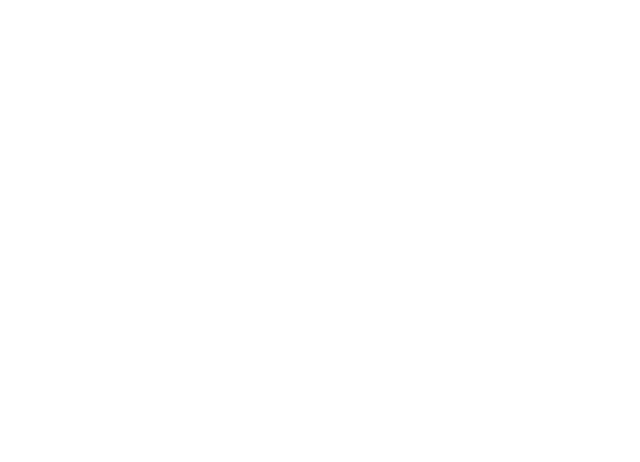
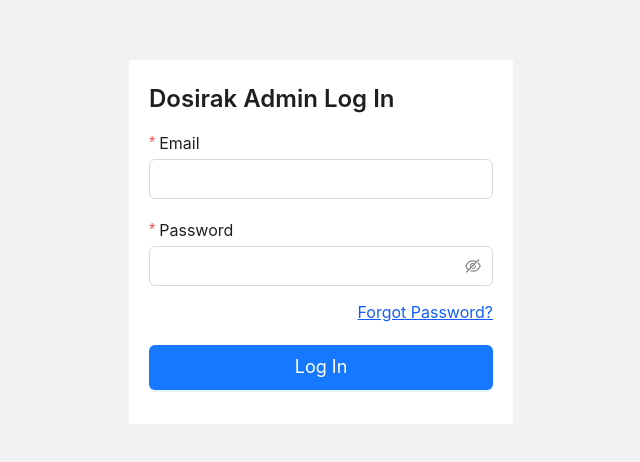
Before and after one commit to Doyan-Ngoding/dosirak-fe, a React (Vite) app: page /cms/login in a window 1280 px wide. Before the commit this address had no page. Shown: the part 158-620 px from the top of the page, without its empty margins (319-959 px from the left). Built offline with nearby package versions, Linux system fonts and the light colour scheme; a web font is replaced by a local one.

Commit message:
Cosmetics

```diff
--- a/src/components/module/cms/dashbord/invoiceSum.jsx
+++ b/src/components/module/cms/dashbord/invoiceSum.jsx
@@ -17,7 +17,7 @@
             amount: 98700,
             status: 'Scheduled',
             scheduled_time: '2018-07-26 10:30:30',
-            bulk: 'false',
+            bulk: 'Tidak',
             qty: 10,
         },
         {
@@ -27,7 +27,7 @@
             amount: 98700,
             status: 'Immediately',
             scheduled_time: null,
-            bulk: 'false',
+            bulk: 'Tidak',
             qty: 10,
         },
         {
@@ -37,7 +37,7 @@
             amount: 98700,
             status: 'Immediately',
             scheduled_time: null,
-            bulk: 'true',
+            bulk: 'Ya',
             qty: 190,
         },
     ]
--- a/src/components/module/cms/dashbord/salesChart.jsx
+++ b/src/components/module/cms/dashbord/salesChart.jsx
@@ -26,7 +26,7 @@
                         optionSalesDetail((data && data.length > 0) && data, setSize('large', 'medium', 'small'))
                     }
                     style={{
-                        height: "50vh",
+                        height: setSize("50vh", "20vh", "20vh"),
                         width: '100%',
                         padding: setSize('5px 10px', '3px 6px', '2px 4px'),
                     }}
--- /dev/null
+++ b/src/components/module/cms/login/index.jsx
@@ -0,0 +1,80 @@
+import React from 'react'
+import { Button, ConfigProvider, Form, Input } from 'antd'
+import { useAuth } from '../../../../context/AuthContext'
+
+export default function CmsLoginComp() {
+
+    const {
+        setSize
+    } = useAuth()
+
+    return (
+        <>
+            <div
+                className='bg-[#f2f2f2] h-[100vh] w-[100vw] flex items-center justify-center font-[Nunito Sans]'
+            >
+                <div
+                    className='bg-white mx-0 my-auto lg:p-5 md:p-3 p-3 lg:w-[30vw] md:w-[35vw] w-[60vw]'
+                >
+                    <ConfigProvider
+                        theme={{
+                            components: {
+                                Form: {
+                                    itemMarginBottom: setSize(14, 12, 10),
+                                    labelFontSize: setSize(16, 12, 10),
+                                    verticalLabelMargin: setSize('5px 0px -5px 0px', '5px 0px -5px 0px', '5px 0px -10px 0px'),
+                                    fontSize: setSize(16, 12, 10)
+                                },
+                                Input: {
+                                    controlHeight: setSize(40, 30, 24),
+                                    fontSize: setSize(16, 12, 10),
+                                }
+                            }
+                        }}
+                    >
+                        <Form
+                            layout="vertical"
+                        >
+                            <div
+                                className='font-semibold lg:text-[24px] md:text-[16px] text-[14px] md:pb-2 pb-2'
+                            >
+                                Dosirak Admin Log In
+                            </div>
+                            <Form.Item
+                                label="Email"
+                                name="email"
+                                rules={[
+                                    {
+                                        required: true,
+                                        message: 'Please input your email!',
+                                        type: 'email'
+                                    },
+                                ]}
+                                >
+                                <Input />
+                            </Form.Item>
+                            <Form.Item
+                                label="Password"
+                                name="password"
+                                rules={[
+                                    {
+                                        required: true,
+                                        message: 'Please input your password!',
+                                    },
+                                ]}
+                                >
+                                <Input.Password />
+                            </Form.Item>
+                            <div className="w-full flex justify-end cursor-pointer underline text-[#155DFF] hover:text-[#FA5523] lg:text-[16px] md:text-[12px] text-[10px]">Forgot Password?</div>
+                            <Form.Item label={null}>
+                                <Button type="primary" htmlType="submit" className='w-full lg:mt-5 md:mt-4 mt-3' style={{ height: setSize(45, 30, 28), fontSize: setSize(18, 10, 10) }}>
+                                    Log In
+                                </Button>
+                            </Form.Item>
+                        </Form>
+                    </ConfigProvider>
+                </div>
+            </div>
+        </>
+    )
+}
--- a/src/components/module/menu/contentList.jsx
+++ b/src/components/module/menu/contentList.jsx
@@ -30,7 +30,7 @@
                         <Anchor
                             direction="horizontal"
                             className="inline-flex space-x-4"
-                            targetOffset={30}
+                            targetOffset={15}
                             items={
                                 tabCategory ? tabCategory.map((value) => ({
                                     key: value,
--- a/src/components/module/order/index.jsx
+++ b/src/components/module/order/index.jsx
@@ -81,7 +81,7 @@
                                     <Anchor
                                         direction="horizontal"
                                         className="inline-flex space-x-4"
-                                        targetOffset={30}
+                                        targetOffset={150}
                                         items={
                                             tabCategory ? tabCategory.map((value) => ({
                                                 key: value,
--- a/src/pages/cms.jsx
+++ b/src/pages/cms/index.jsx
@@ -1,6 +1,6 @@
 import React from 'react'
-import AuthProvider from '../context/AuthContext'
-import CmsComp from '../components/module/cms/dashbord'
+import AuthProvider from '../../context/AuthContext'
+import CmsComp from '../../components/module/cms/dashbord'
 
 export default function CmsPage() {
     return (
--- /dev/null
+++ b/src/pages/cms/login.jsx
@@ -0,0 +1,13 @@
+import React from 'react'
+import AuthProvider from '../../context/AuthContext'
+import CmsLoginComp from '../../components/module/cms/login'
+
+export default function CmsLoginPage() {
+    return (
+        <>
+            <AuthProvider>
+                <CmsLoginComp />
+            </AuthProvider>
+        </>
+    )
+}
--- a/src/routes/index.jsx
+++ b/src/routes/index.jsx
@@ -12,6 +12,7 @@
 import PaymentMethodPage from '../pages/paymentMethod';
 import CompletePage from '../pages/complete';
 import CmsPage from '../pages/cms';
+import CmsLoginPage from '../pages/cms/login';
 
 function Index() {
     return (
@@ -24,6 +25,7 @@
             <Route path='/payment-method' element={<PaymentMethodPage />} />
             <Route path='/complete' element={<CompletePage />} />
             <Route path='/cms' element={<CmsPage />} />
+            <Route path='/cms/login' element={<CmsLoginPage />} />
         </Routes>
     )
 }
```
Also changed, not shown: src/components/global/consts/columns.jsx (+26 -0 lines), src/components/global/layout/full.jsx (+10 -2 lines).
